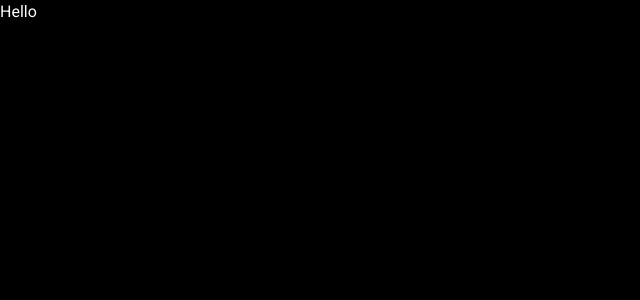
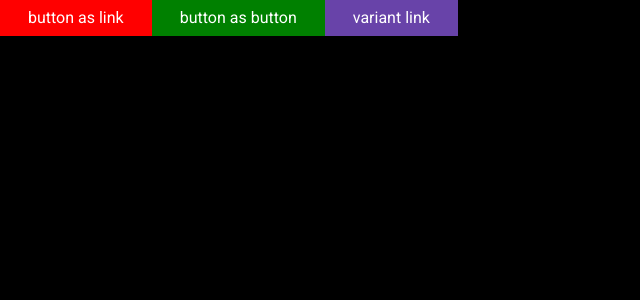
Before and after one commit to Red-K4tana/guess-the-card, a React (Vite) app: page / in a window 1280 px wide. Shown: the top 300 px of the page, without its empty margins (0-640 px from the left). Built offline with nearby package versions, Linux system fonts and the light colour scheme.

Commit message:
add polymorphic button

```diff
--- a/src/App.tsx
+++ b/src/App.tsx
@@ -1,3 +1,21 @@
+import { Button } from '@/components/ui/button'
+
 export function App() {
-  return <div>Hello</div>
+  return (
+    <div>
+      <Button
+        as={'a'}
+        href={'http://localhost:6006/?path=/story/components-ui-button--primary'}
+        variant={'primary'}
+      >
+        button as link
+      </Button>
+      <Button as={'button'} variant={'secondary'}>
+        button as button
+      </Button>
+      <Button disabled variant={'link'}>
+        variant link
+      </Button>
+    </div>
+  )
 }
--- a/src/components/ui/button/button.module.scss
+++ b/src/components/ui/button/button.module.scss
@@ -1,3 +1,19 @@
+.button {
+  all: unset;
+
+  cursor: pointer;
+
+  display: inline-flex;
+  align-items: center;
+  justify-content: center;
+
+  padding: 6px 28px;
+
+  &:focus-visible {
+    outline: 2px solid var(--color-info-300);
+  }
+}
+
 .primary {
   background-color: red;
 }
@@ -11,7 +27,7 @@
 }
 
 .link {
-  background-color: yellow;
+  background-color: #6843a9;
 }
 
 .fullWidth {
--- a/src/components/ui/button/button.tsx
+++ b/src/components/ui/button/button.tsx
@@ -1,14 +1,20 @@
-import { ComponentPropsWithoutRef } from 'react'
+import { ComponentPropsWithoutRef, ElementType } from 'react'
 
 import s from './button.module.scss'
 
-export type ButtonProps = {
+export type ButtonProps<T extends ElementType = 'button'> = {
+  as?: T
   fullWidth?: boolean
   variant?: 'link' | 'primary' | 'secondary' | 'tertiary'
-} & ComponentPropsWithoutRef<'button'>
+} & ComponentPropsWithoutRef<T>
 
-export const Button = ({ className, fullWidth, variant = 'primary', ...rest }: ButtonProps) => {
+export const Button = <T extends ElementType = 'button'>(props: ButtonProps<T>) => {
+  const { as: Component = 'button', className, fullWidth, variant = 'primary', ...rest } = props
+
   return (
-    <button className={`${s[variant]} ${fullWidth ? s.fullWidth : ''} ${className}`} {...rest} />
+    <Component
+      className={`${s.button} ${s[variant]} ${fullWidth ? s.fullWidth : ''} ${className}`}
+      {...rest}
+    />
   )
 }
```
Also changed, not shown: 1 other file (tests, documents, lock files or other folders).
